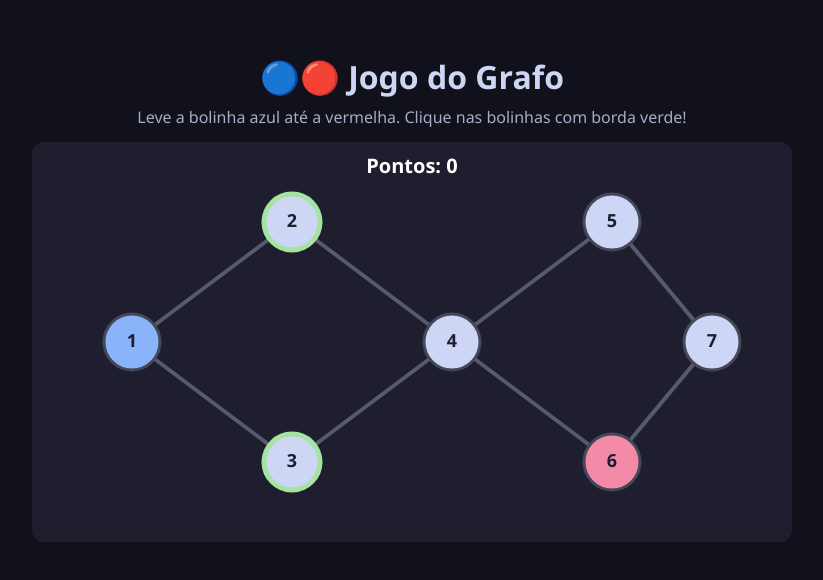
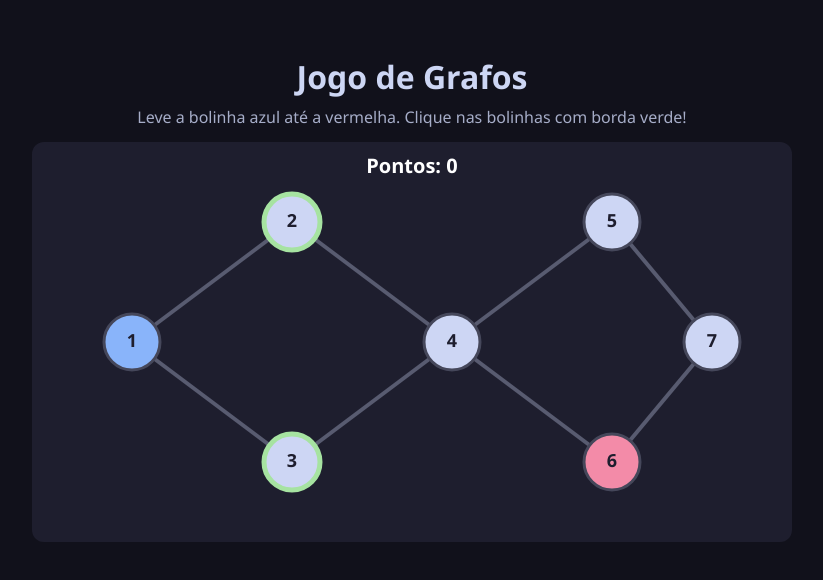
Before and after one commit to Beatriz-Rezende-Furtado/Jogo_grafos, a plain HTML site: page index.html in a window 1280 px wide. Shown: the part 102-682 px from the top of the page, without its empty margins (228-1051 px from the left). Drawn offline with Linux system fonts and the light colour scheme.

Commit message:
Update index.html

```diff
--- a/index.html
+++ b/index.html
@@ -31,7 +31,7 @@
   </style>
 </head>
 <body>
-  <h1>🔵🔴 Jogo do Grafo</h1>
+  <h1>Jogo de Grafos</h1>
   <p>Leve a bolinha azul até a vermelha. Clique nas bolinhas com borda verde!</p>
   <canvas id="tela" width="760" height="400"></canvas>
 
```
